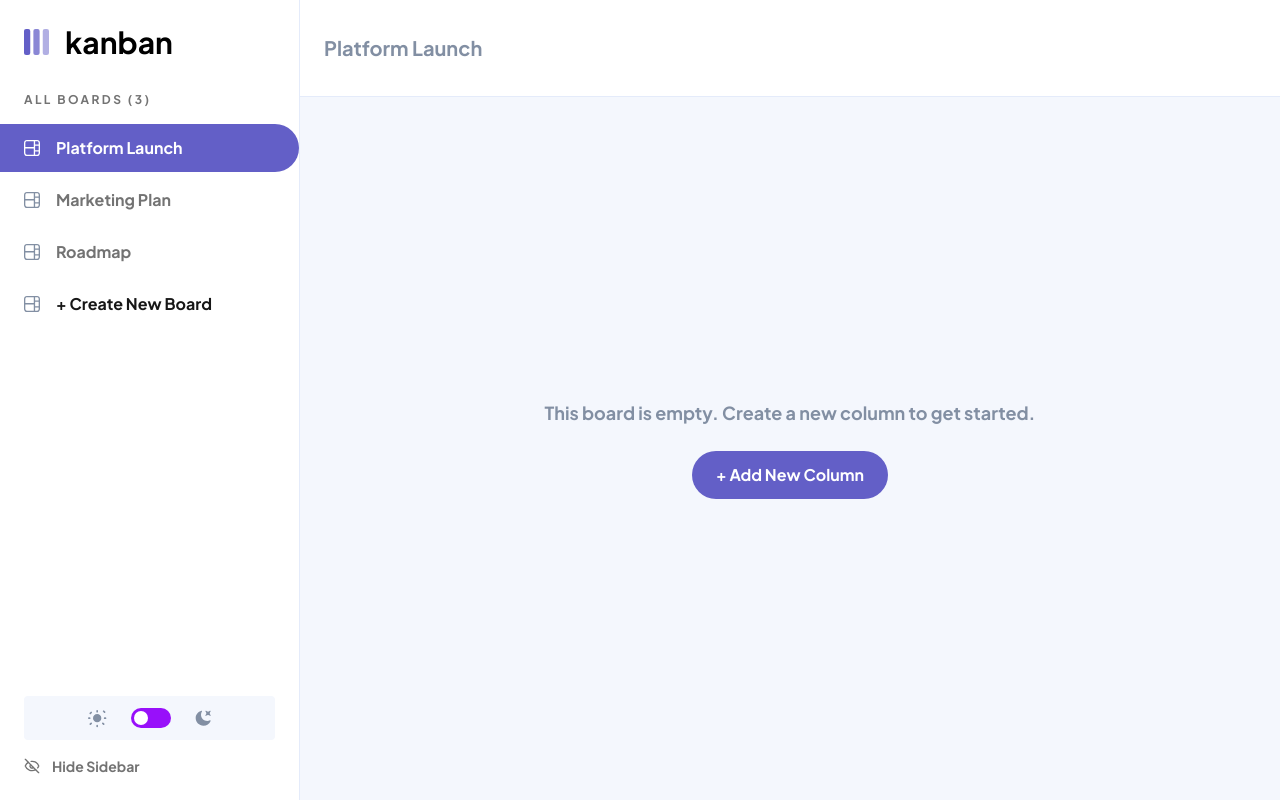
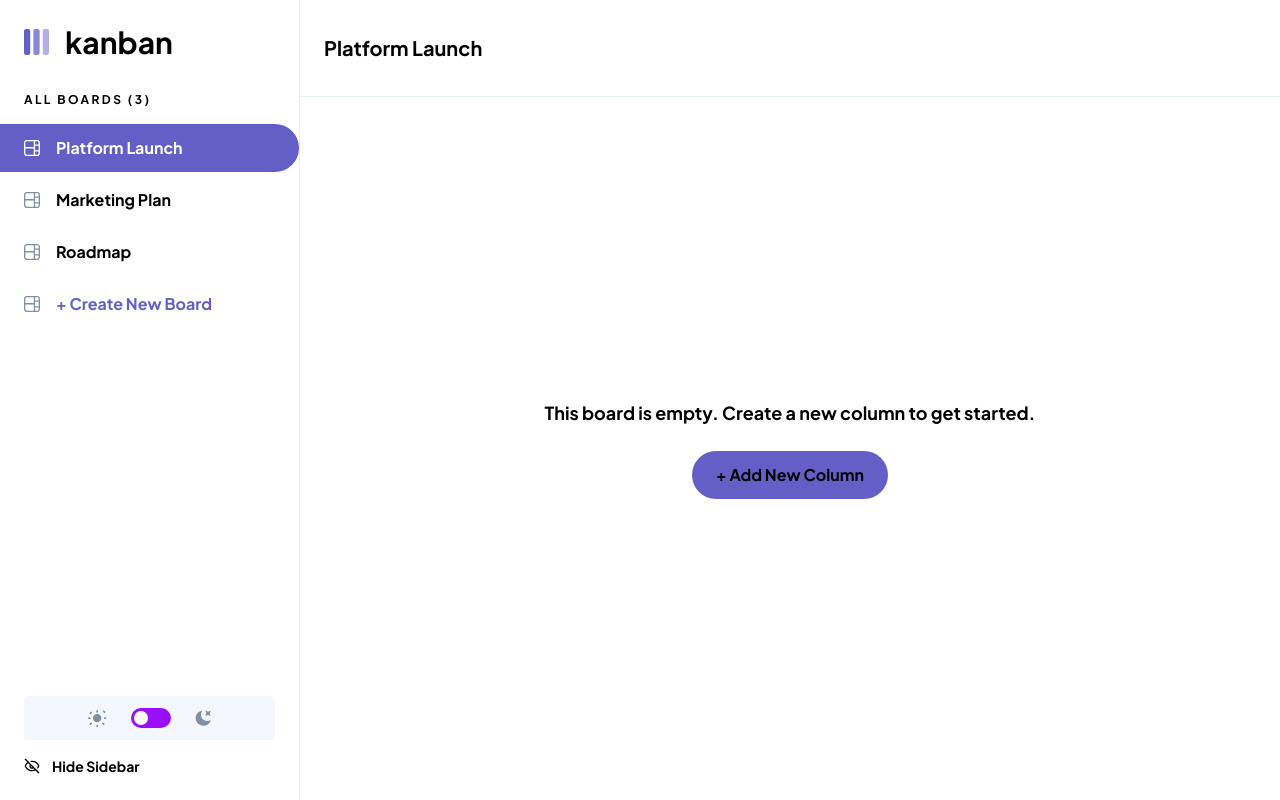
Before and after one commit to thienle1199/shadcn-kanban, a Next.js app: page / in a window 1280 px wide. Built offline with nearby package versions, Linux system fonts and the light colour scheme.

Commit message:
update theme

```diff
--- a/app/globals.css
+++ b/app/globals.css
@@ -3,107 +3,37 @@
 
 @custom-variant dark (&:is(.dark *));
 
-@theme inline {
-  --color-background: var(--background);
-  --color-foreground: var(--foreground);
-  --font-sans: var(--font-plus-jakarta-sans);
-  --color-sidebar-ring: var(--sidebar-ring);
-  --color-sidebar-border: var(--sidebar-border);
-  --color-sidebar-accent-foreground: var(--sidebar-accent-foreground);
-  --color-sidebar-accent: var(--sidebar-accent);
-  --color-sidebar-primary-foreground: var(--sidebar-primary-foreground);
-  --color-sidebar-primary: var(--sidebar-primary);
-  --color-sidebar-foreground: var(--sidebar-foreground);
-  --color-sidebar: var(--sidebar);
-  --color-ring: var(--ring);
-  --color-input: var(--input);
-  --color-border: var(--border);
-  --color-destructive: var(--destructive);
-  --color-accent-foreground: var(--accent-foreground);
-  --color-accent: var(--accent);
-  --color-muted-foreground: var(--muted-foreground);
-  --color-muted: var(--muted);
-  --color-secondary-foreground: var(--secondary-foreground);
-  --color-secondary: var(--secondary);
-  --color-primary-foreground: var(--primary-foreground);
-  --color-primary: var(--primary);
-  --color-popover-foreground: var(--popover-foreground);
-  --color-popover: var(--popover);
-  --color-card-foreground: var(--card-foreground);
-  --color-card: var(--card);
-  --radius-sm: calc(var(--radius) - 4px);
-  --radius-md: calc(var(--radius) - 2px);
-  --radius-lg: var(--radius);
-  --radius-xl: calc(var(--radius) + 4px);
-  --color-main-purple: var(--main-purple);
-}
 
 :root {
-  --radius: 0.625rem;
-  --background: #F4F7FD;
-  --foreground: #828FA3;
-  --card: oklch(1 0 0);
-  --card-foreground: oklch(0.145 0 0);
-  --popover: oklch(1 0 0);
-  --popover-foreground: oklch(0.145 0 0);
-  --primary: oklch(0.205 0 0);
-  --primary-foreground: oklch(0.985 0 0);
-  --secondary: oklch(0.97 0 0);
-  --secondary-foreground: oklch(0.205 0 0);
-  --muted: oklch(0.97 0 0);
-  --muted-foreground: oklch(0.556 0 0);
-  --accent: oklch(0.97 0 0);
-  --accent-foreground: oklch(0.205 0 0);
-  --destructive: oklch(0.577 0.245 27.325);
-  --border: #E4EBFA;
-  --input: oklch(0.922 0 0);
-  --ring: oklch(0.708 0 0);
-  --sidebar: #FFFFFF;
-  --sidebar-foreground: oklch(0.145 0 0);
-  --sidebar-primary: oklch(0.205 0 0);
-  --sidebar-primary-foreground: oklch(0.985 0 0);
-  --sidebar-accent: oklch(0.97 0 0);
-  --sidebar-accent-foreground: oklch(0.205 0 0);
-  --sidebar-border: oklch(0.922 0 0);
-  --sidebar-ring: oklch(0.708 0 0);
-  --font-plus-jakarta-sans: "Plus Jakarta Sans", sans-serif;
-  --main-purple: #635FC7;
+  --black: oklch(9.11% 0.0512 263.84deg);
+  --very-dark-grey-dark-bg: oklch(25.07% 0.0211 280.71deg);
+  --dark-grey: oklch(29.68% 0.0199 281.04deg);
+  --lines-dark: oklch(37.26% 0.0263 280.97deg);
+  --medium-grey: oklch(64.64% 0.0335 258.94deg);
+  --lines-light: oklch(93.92% 0.0216 265.78deg);
+  --light-grey-light-bg: oklch(97.56% 0.0086 264.57deg);
+  --white: oklch(100% 0 none);
+  --main-purple: oklch(54.27% 0.1571 281.54deg);
+  --main-purple-hover: oklch(75.75% 0.1292 284.63deg);
+  --red: oklch(64.93% 0.1848 23.81deg);
+  --red-hover: oklch(78.73% 0.1234 20.23deg);
+
+  --background: var(--light-grey-light-bg);
+  --sidebar: var(--white);
+  --divider: var(--lines-light);
 }
 
 .dark {
-  --background: #20212C;
-  --foreground: #828FA3;
-  --card: oklch(0.205 0 0);
-  --card-foreground: oklch(0.985 0 0);
-  --popover: oklch(0.205 0 0);
-  --popover-foreground: oklch(0.985 0 0);
-  --primary: oklch(0.922 0 0);
-  --primary-foreground: oklch(0.205 0 0);
-  --secondary: oklch(0.269 0 0);
-  --secondary-foreground: oklch(0.985 0 0);
-  --muted: oklch(0.269 0 0);
-  --muted-foreground: oklch(0.708 0 0);
-  --accent: oklch(0.269 0 0);
-  --accent-foreground: oklch(0.985 0 0);
-  --destructive: oklch(0.704 0.191 22.216);
-  --border: #3E3F4E;
-  --input: oklch(1 0 0 / 15%);
-  --ring: oklch(0.556 0 0);
-  --sidebar: #2B2C37;
-  --sidebar-foreground: oklch(0.985 0 0);
-  --sidebar-primary: oklch(0.488 0.243 264.376);
-  --sidebar-primary-foreground: oklch(0.985 0 0);
-  --sidebar-accent: oklch(0.269 0 0);
-  --sidebar-accent-foreground: oklch(0.985 0 0);
-  --sidebar-border: oklch(1 0 0 / 10%);
-  --sidebar-ring: oklch(0.556 0 0);
+  --background: var(--very-dark-grey-dark-bg);
+  --sidebar: var(--dark-grey);
+  --divider: var(--lines-dark);
 }
 
-@layer base {
-  * {
-    @apply border-border outline-ring/50;
-  }
-  body {
-    @apply bg-background text-foreground;
-  }
+@theme inline {
+  --color-background: var(--background);
+  --color-foreground: var(--medium-grey);
+  --color-primary: var(--main-purple);
+  --color-sidebar: var(--sidebar);
+  --color-divider: var(--divider);
+  --font-sans: var(--font-plus-jakarta-sans);
 }
--- a/app/layout.tsx
+++ b/app/layout.tsx
@@ -21,7 +21,7 @@ export default function RootLayout({
 }) {
   return (
     <html lang="en" className={plusJakartaSans.variable} suppressHydrationWarning>
-      <body>
+      <body className="bg-light-grey-light-bg dark:bg-very-dark-grey-dark-bg">
         <ThemeProvider
           attribute="class"
           defaultTheme="system"
--- a/components/board-list.tsx
+++ b/components/board-list.tsx
@@ -20,7 +20,7 @@ const BoardItem: FC<BoardItemProps> = ({
       className={`w-full flex items-center gap-4 py-3 px-6 rounded-r-full transition-colors
         ${
           isActive
-            ? "bg-main-purple text-white"
+            ? "bg-primary text-white"
             : "hover:bg-primary/10 hover:text-primary text-muted-foreground"
         }
       `}
--- a/components/button.tsx
+++ b/components/button.tsx
@@ -25,7 +25,7 @@ export const Button = ({
         'rounded-full font-bold transition-colors',
         {
           // Variants
-          'bg-main-purple text-white hover:bg-main-purple/80': variant === 'primary',
+          'bg-primary hover:bg-primary/80': variant === 'primary',
           'bg-purple-600/10 text-purple-600 hover:bg-purple-600/25': variant === 'secondary',
           'bg-red-500 text-white hover:bg-red-400': variant === 'destructive',
 
--- a/components/header.tsx
+++ b/components/header.tsx
@@ -4,7 +4,7 @@ interface HeaderProps {
 
 export const Header = ({ title }: HeaderProps) => {
   return (
-    <header className="h-[97px] border-b border-border px-6 flex items-center bg-sidebar">
+    <header className="h-[97px] border-b border-divider px-6 flex items-center bg-sidebar">
       <h2 className="text-xl font-bold">{title}</h2>
     </header>
   );
--- a/components/new-board-dialog.tsx
+++ b/components/new-board-dialog.tsx
@@ -1,54 +1,114 @@
+"use client";
+
 import { Button } from "@/components/ui/button"
 import {
   Dialog,
   DialogContent,
-  DialogDescription,
-  DialogFooter,
   DialogHeader,
   DialogTitle,
   DialogTrigger,
 } from "@/components/ui/dialog"
 import { Input } from "@/components/ui/input"
 import { Label } from "@/components/ui/label"
+import { useState } from "react"
+
+type Column = {
+  id: string;
+  name: string;
+};
+
+const defaultColumns: Column[] = [
+  { id: '1', name: 'Todo' },
+  { id: '2', name: 'Doing' },
+];
 
 export default function NewBoardDialog({children}: {children: React.ReactNode}) {
+  const [columns, setColumns] = useState<Column[]>(defaultColumns);
+  const [boardName, setBoardName] = useState('');
+
+  const addNewColumn = () => {
+    setColumns([...columns, { id: Date.now().toString(), name: '' }]);
+  };
+
+  const updateColumnName = (id: string, name: string) => {
+    setColumns(columns.map(col =>
+      col.id === id ? { ...col, name } : col
+    ));
+  };
+
+  const removeColumn = (id: string) => {
+    setColumns(columns.filter(col => col.id !== id));
+  };
+
+  const handleSubmit = (e: React.FormEvent) => {
+    e.preventDefault();
+    // TODO: Handle board creation
+    console.log({ boardName, columns });
+  };
+
   return (
     <Dialog>
       <DialogTrigger asChild>
         {children}
       </DialogTrigger>
-      <DialogContent className="sm:max-w-[425px]">
+      <DialogContent className="sm:max-w-[480px] p-8 bg-background">
+        <form onSubmit={handleSubmit}>
           <DialogHeader>
-          <DialogTitle>Edit profile</DialogTitle>
-          <DialogDescription>
-            Make changes to your profile here. Click save when you&apos;re done.
-          </DialogDescription>
+            <DialogTitle className="text-[18px] font-bold">Add New Board</DialogTitle>
           </DialogHeader>
-        <div className="grid gap-4 py-4">
-          <div className="grid grid-cols-4 items-center gap-4">
-            <Label htmlFor="name" className="text-right">
-              Name
+          <div className="grid gap-6 py-6">
+            <div className="grid gap-2">
+              <Label htmlFor="boardName" className="text-xs font-bold text-muted-foreground">
+                Board Name
               </Label>
               <Input
-              id="name"
-              defaultValue="Pedro Duarte"
-              className="col-span-3"
+                id="boardName"
+                placeholder="e.g. Web Design"
+                value={boardName}
+                onChange={(e) => setBoardName(e.target.value)}
+                className="bg-background border-[#828FA340] placeholder:text-muted-foreground/25"
               />
             </div>
-          <div className="grid grid-cols-4 items-center gap-4">
-            <Label htmlFor="username" className="text-right">
-              Username
+            <div className="grid gap-3">
+              <Label className="text-xs font-bold text-muted-foreground">
+                Board Columns
               </Label>
+              <div className="grid gap-3">
+                {columns.map((column) => (
+                  <div key={column.id} className="flex gap-4">
                     <Input
-              id="username"
-              defaultValue="@peduarte"
-              className="col-span-3"
+                      value={column.name}
+                      onChange={(e) => updateColumnName(column.id, e.target.value)}
+                      className="bg-background border-[#828FA340]"
                     />
+                    <Button
+                      type="button"
+                      variant="ghost"
+                      className="text-muted-foreground hover:text-destructive px-0 hover:bg-transparent"
+                      onClick={() => removeColumn(column.id)}
+                    >
+                      ×
+                    </Button>
+                  </div>
+                ))}
+                <Button
+                  type="button"
+                  variant="secondary"
+                  className="text-primary font-bold bg-primary/10 hover:bg-primary/20"
+                  onClick={addNewColumn}
+                >
+                  + Add New Column
+                </Button>
               </div>
             </div>
-        <DialogFooter>
-          <Button type="submit">Save changes</Button>
-        </DialogFooter>
+          </div>
+          <Button
+            type="submit"
+            className="w-full bg-primary hover:bg-primary/90 text-[13px] font-bold"
+          >
+            Create New Board
+          </Button>
+        </form>
       </DialogContent>
     </Dialog>
   )
--- a/components/sidebar.tsx
+++ b/components/sidebar.tsx
@@ -31,7 +31,7 @@ export const Sidebar = () => {
 
 
   return (
-    <aside className="w-[300px] border-r border-border py-6 flex flex-col bg-sidebar">
+    <aside className="w-[300px] border-r border-divider py-6 flex flex-col bg-sidebar">
       <nav className="flex-1">
         <div className='flex gap-4 mb-8 pl-6'>
           <Image
```
Lines whose indentation alone changed are shown as unchanged.
